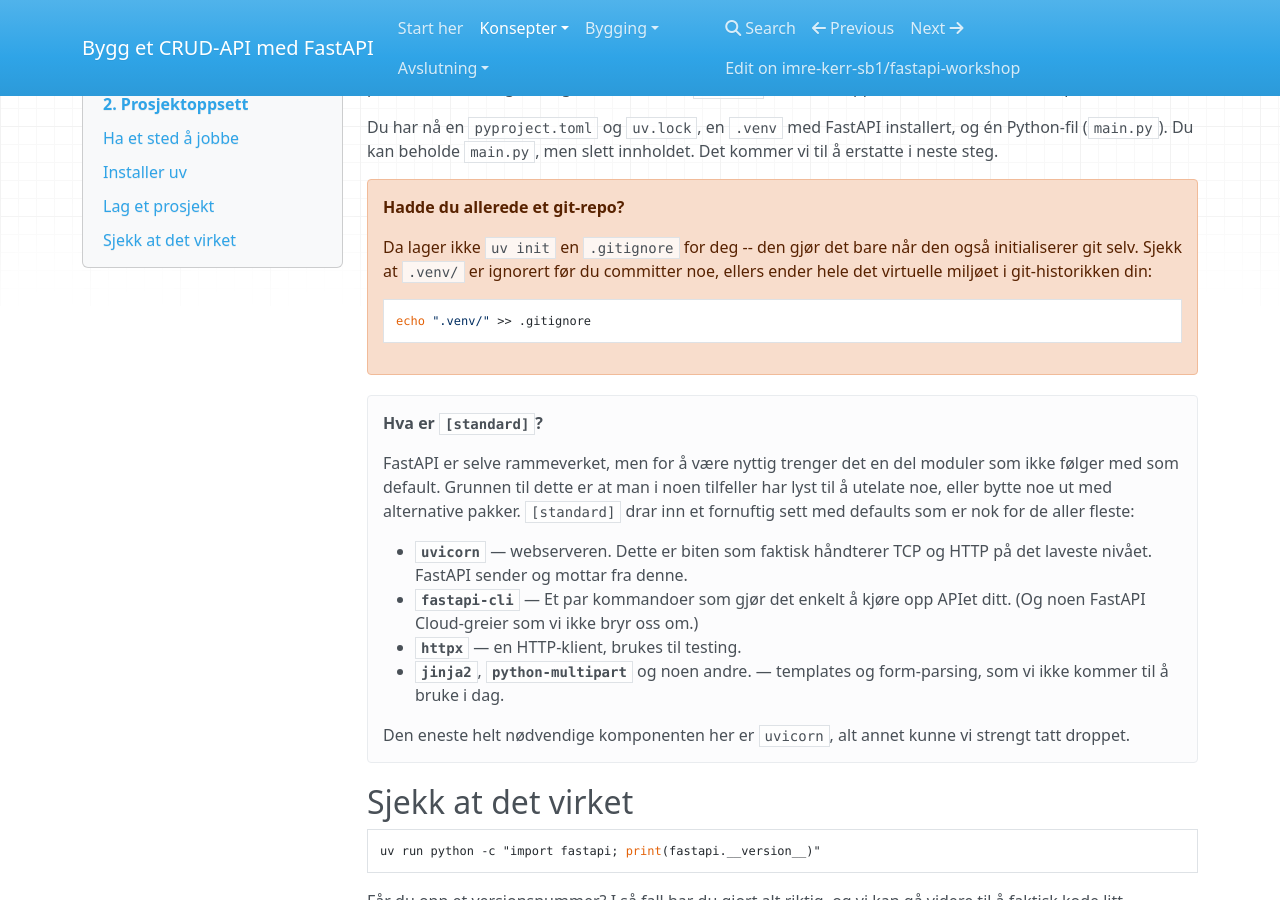
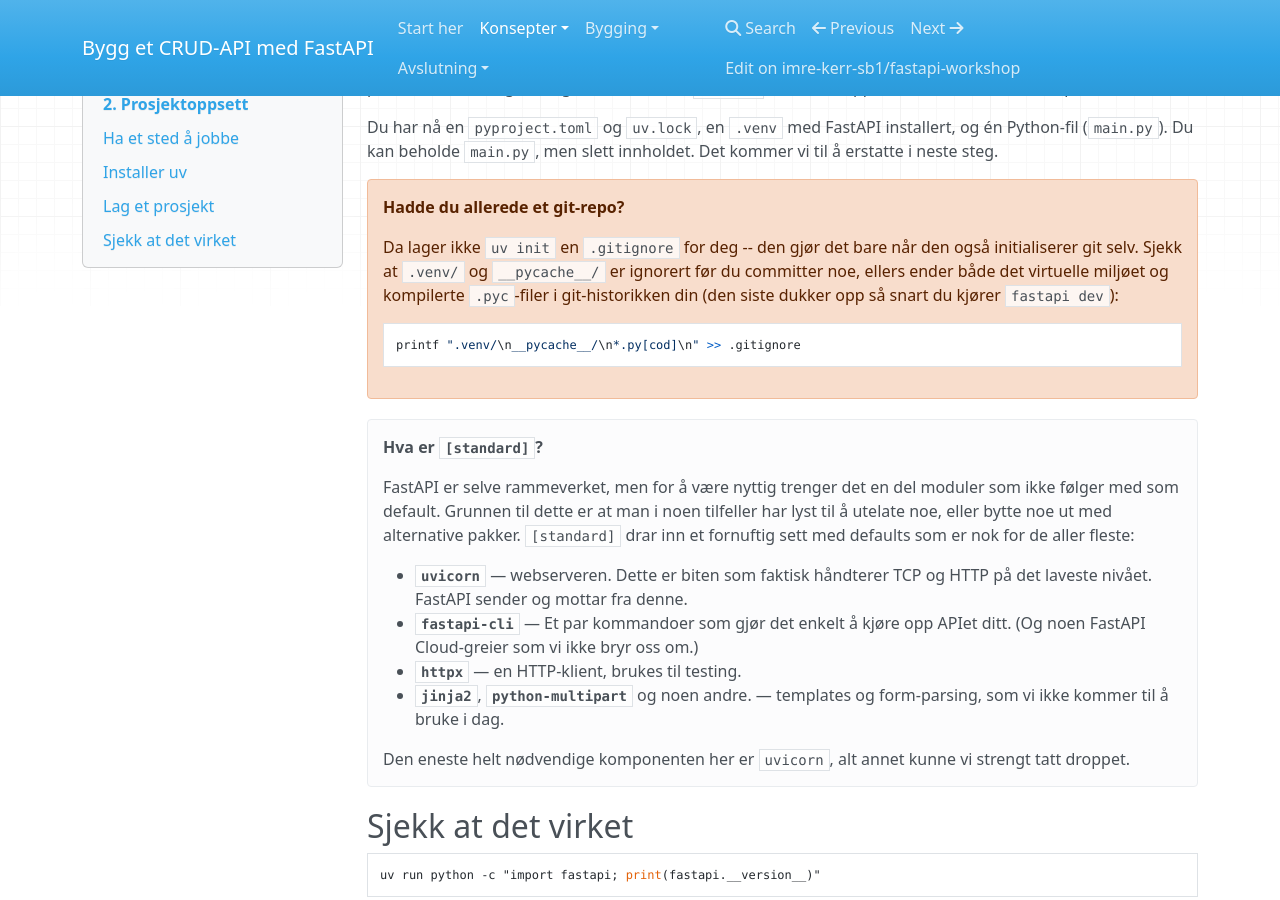
Before and after one commit to imre-kerr-sb1/fastapi-workshop, an MkDocs documentation site: the page built from docs/02-setup.md, in a window 1280 px wide and 900 px high, scrolled down 757 px. Built offline with MkDocs 1.6.1, drawn with Linux system fonts in a browser that asks for light colours; nearby versions of some CDN libraries.

````diff
--- a/docs/02-setup.md
+++ b/docs/02-setup.md
@@ -44,11 +44,12 @@ Du kan beholde `main.py`, men slett innholdet. Det kommer vi til å erstatte i n
 
 !!! warning "Hadde du allerede et git-repo?"
     Da lager ikke `uv init` en `.gitignore` for deg -- den gjør det bare når den også
-    initialiserer git selv. Sjekk at `.venv/` er ignorert før du committer noe, ellers
-    ender hele det virtuelle miljøet i git-historikken din:
+    initialiserer git selv. Sjekk at `.venv/` og `__pycache__/` er ignorert før du
+    committer noe, ellers ender både det virtuelle miljøet og kompilerte `.pyc`-filer i
+    git-historikken din (den siste dukker opp så snart du kjører `fastapi dev`):
 
     ```bash
-    echo ".venv/" >> .gitignore
+    printf ".venv/\n__pycache__/\n*.py[cod]\n" >> .gitignore
     ```
 
 !!! tip "Hva er `[standard]`?"
````
Also changed, not shown: docs/06-request-bodies.md (+2 -2 lines), slides/slides.md (+4 -3 lines).
